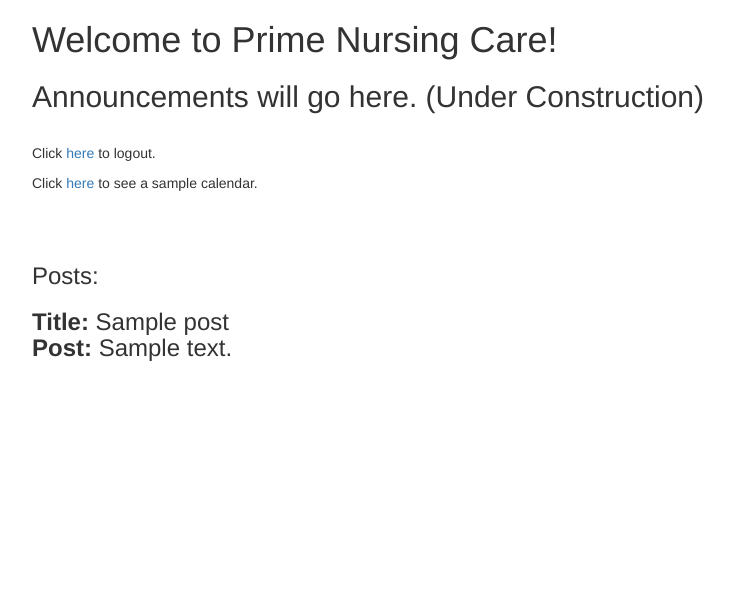
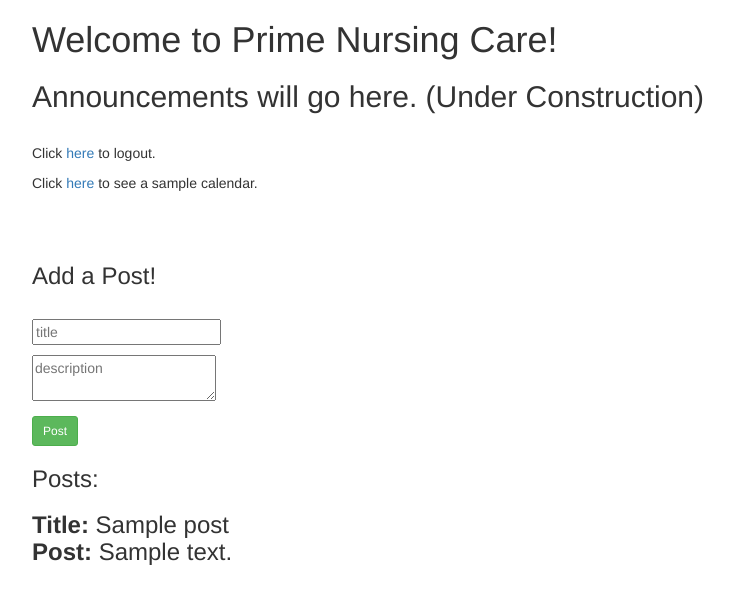
Before and after one commit to CharisaP/pnc-scheduler, a Flask app: template templates/index.html in a window 1280 px wide. Shown: the top 604 px of the page, without its empty margins (38-772 px from the left). Run offline with Flask 2, Linux system fonts and the light colour scheme; the template is opened without the code that fills it: most values are stand-ins (such as "Sample title", 1, 10 or a date in 2020); form fields are guessed from the names that the template uses.

Commit message:
blog edit

```diff
--- a/app.py
+++ b/app.py
@@ -56,14 +56,17 @@ def login_required(f):
 @app.route('/')
 @login_required
 def home():
-	# return "Hello, World!"  # return a string
+    # return "Hello, World!"  # return a string
     #posts = db.session.query(BlogPost).all() #change this
-    g.db = connect_db()
-    cur = g.db.execute('select * from posts')
-    posts = [dict(title = row[0], description = row[1]) for row in cur.fetchall()]
-    g.db.close()
-    return render_template('index.html', posts=posts)  # render a template
-
+    #g.db = connect_db()
+    #cur = g.db.execute('select * from posts')
+    #posts = [dict(title = row[0], description = row[1]) for row in cur.fetchall()]
+    #g.db.close()
+    form = MessageForm() #create blank message form
+    if request.method == 'POST':
+        flash("Post added")
+        return redirect(url_for('home'))
+    return render_template('index.html',form=form)  # render a template
 
 @app.route('/welcome')
 def welcome():
@@ -72,9 +75,9 @@ def welcome():
 @app.route('/sample')
 @login_required
 def sample():
-	f = open('templates/sample3.html')
-	return f.read()
-	#return #render_template('sample.html') #create test calendar
+    f = open('templates/sample3.html')
+    return f.read()
+    #return #render_template('sample.html') #create test calendar
 
 # route for handling the login page logic
 @app.route('/login', methods=['GET', 'POST'])
@@ -99,7 +102,7 @@ def logout():
     return redirect(url_for('welcome'))
 
 def connect_db():
-   	return sqlite3.connect(app.database)
+    return sqlite3.connect(app.database)
 
 
 @app.route('/eventdata')
--- a/templates/index.html
+++ b/templates/index.html
@@ -8,6 +8,34 @@
 <p>Click <a href="/sample">here</a> to see a sample calendar. </p>
 <br><br>
 
+
+<!-- post form -->
+<h3>Add a Post!</h3>
+<br>
+<form class="form-message" role="form" method="post" action="/">
+  {{ form.csrf_token }}
+  <p>
+    {{ form.title(placeholder="title") }}
+    <span class="error">
+      {% if form.title.errors %}
+        {% for error in form.title.errors %}
+          {{ error }}
+        {% endfor %}
+      {% endif %}
+    </span>
+  </p>
+  <p>
+  {{ form.description(placeholder="description") }}
+    <span class="error">
+      {% if form.description.errors %}
+        {% for error in form.description.errors %}
+          {{ error }}
+        {% endfor %}
+      {% endif %}
+    </span>
+  </p>
+  <button class="btn btn-sm btn-success" type="submit">Post</button>
+</form>
 <h3>Posts:<h3>
 {% for post in posts %}
 	<strong>Title:</strong> {{ post.title }} <br>
```
